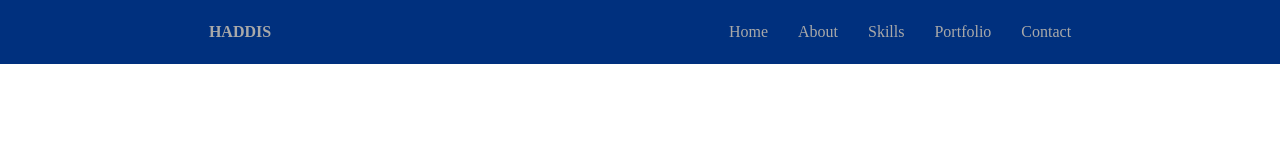
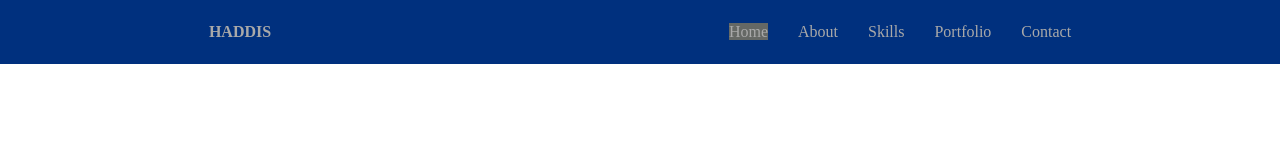
Before and after one commit to Kumilachew-g/react-navbar, a React (Create React App) app: page / in a window 1280 px wide. In both pictures the pointer is over the link "Home". Shown: the top 160 px of the page. Built offline with nearby package versions, Linux system fonts and the light colour scheme.

Commit message:
Update navlink styling

```diff
--- a/src/components/Navbar.css
+++ b/src/components/Navbar.css
@@ -24,6 +24,10 @@ a {
   justify-content: space-around;
   height: 8vh;
   background: #00307e;
+}
+
+.nav-link:hover {
+  background-color: #656865;
 }
 
 .nav-brand {
```
